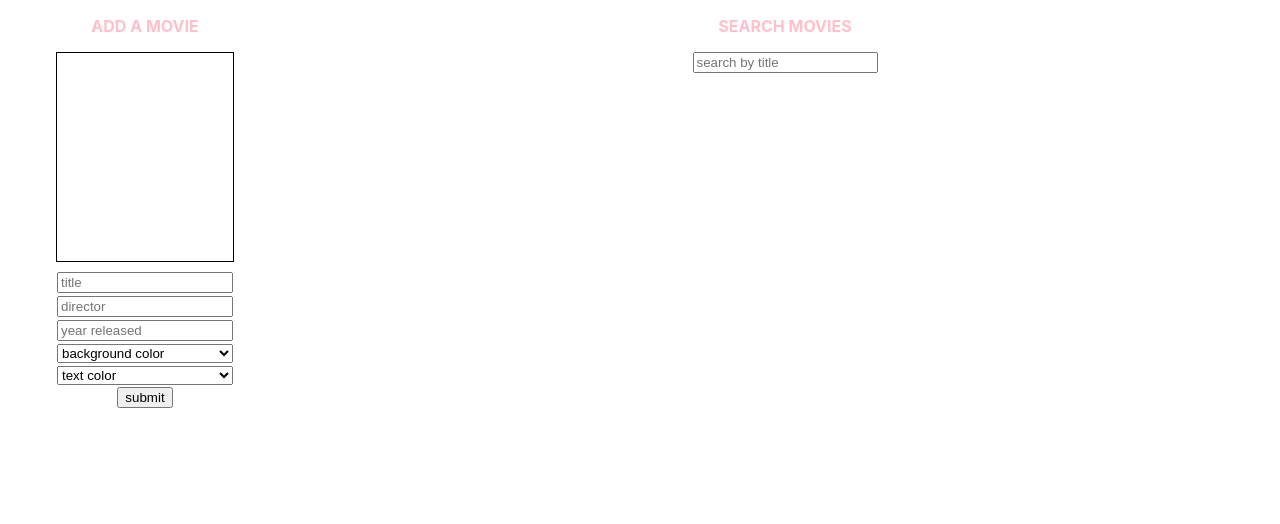
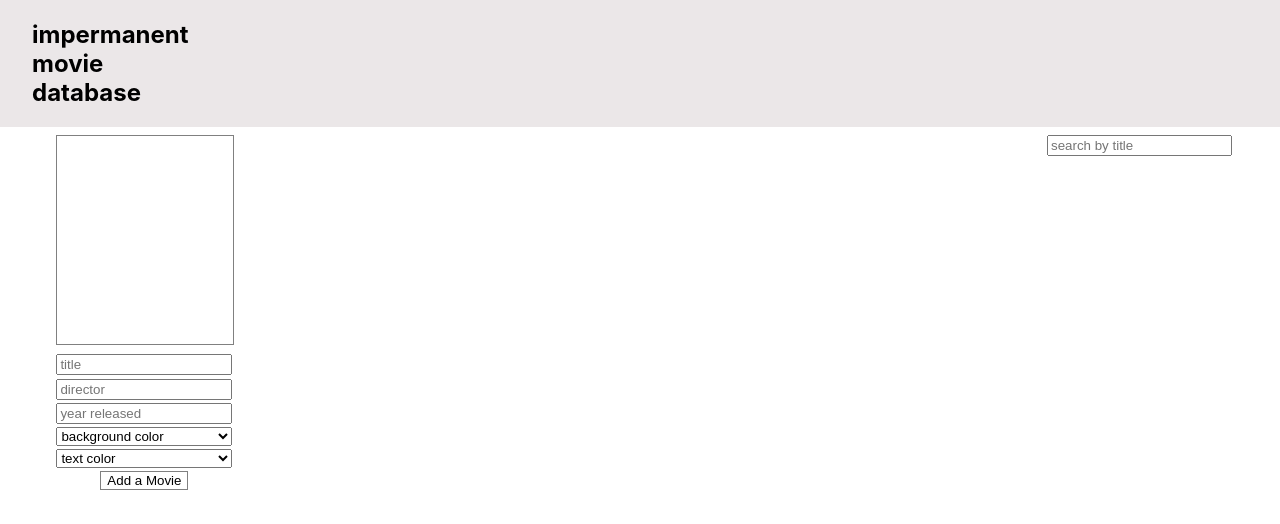
Before and after one commit to oliviaamiller/movie-list, a React (Create React App) app: page / in a window 1280 px wide. Shown: the top 524 px of the page. Built offline with nearby package versions, Linux system fonts and the light colour scheme.

Commit message:
added header and text to test

```diff
--- a/src/App.css
+++ b/src/App.css
@@ -1,27 +1,47 @@
 .App {
+  display: flex;
+  flex-direction: column;
+}
+.top {
+  background-color: rgb(235, 231, 232);
+}
+
+.top h2 {
+  margin-left: 2rem;
+  text-transform: lowercase;
+}
+
+.bottom{
   display: flex;
   flex-direction: row;
 }
 
 .left {
+  display: flex;
+  flex-direction: column;
+  align-items: flex-end;
   margin: 0rem 3rem;
 }
 
 .right {
+  margin: 0rem 3rem;
+  width: 80%;
+}
+
+.search {
   display: flex;
   flex-direction: column;
-  align-items: center;
-  width: 80%;
-
+  align-items: flex-end;
+  align-content: center;
+  margin-top: .5rem;
 }
 
 .App p {
   text-transform: uppercase;
   text-align: center;
   font-weight: bold;
-  color: pink;
+  color: grey;
 }
-
 
 .movie-form {
   display: flex;
@@ -40,6 +60,9 @@
 }
 
 .movie-form button {
+  background-color: white;
+  border: grey 1px solid;
+  margin: .10rem;
 
 }
 
@@ -47,14 +70,15 @@
   display: flex;
   flex-direction: row;
   flex-wrap: wrap;
+  justify-content: flex-end;
 }
 
 .movie {
   display: flex;
   flex-direction: column;
   justify-content: center;
-  border: black 1px solid;
-  margin: .5rem;
+  border: grey 1px solid;
+  margin: .5rem 0rem .5rem .5rem;
   text-align: center;
   height: 9rem;
   width: 7rem;
--- a/src/App.js
+++ b/src/App.js
@@ -40,6 +40,7 @@ export default function App() {
     setMovieFormDirector('');
     setMovieFormYearReleased('');
     setMovieFormColor('');
+    setTextFormColor('');
   }
 
   function handleDeleteMovie(id) {
@@ -55,8 +56,12 @@ export default function App() {
 
   return (
     <div className="App">
+      <section className='top'>
+        <h2>impermanent<br/>movie<br/>database</h2>
+      </section>
+
+      <section className='bottom'>
         <div className='left'>
-        <p>Add a Movie</p>
           <Movie
             movie={{
               title: movieFormTitle,
@@ -82,17 +87,19 @@ export default function App() {
         </div>
 
         <div className='right'>
-        <p>Search Movies</p>
+          <div className='search'>
 
             <input
               placeholder='search by title'
               value={filtering}
               onChange={(e) => setFiltering(e.target.value)} />
+          </div>
 
           <MovieList
             movies={filteredMovies.length ? filteredMovies : allMovies}
             handleDeleteMovie={handleDeleteMovie} />
         </div>
+      </section>
 
 
     </div>
--- a/src/MovieForm.js
+++ b/src/MovieForm.js
@@ -30,7 +30,7 @@ export default function MovieForm({ submitMovie,
         <option value='black'>black</option>
         <option value='white'>white</option>
       </select>
-      <button>submit</button>
+      <button>Add a Movie</button>
     </form>
   </div>;
 }
```
Also changed, not shown: 1 other file (tests, documents, lock files or other folders). Lines whose indentation alone changed are shown as unchanged.
